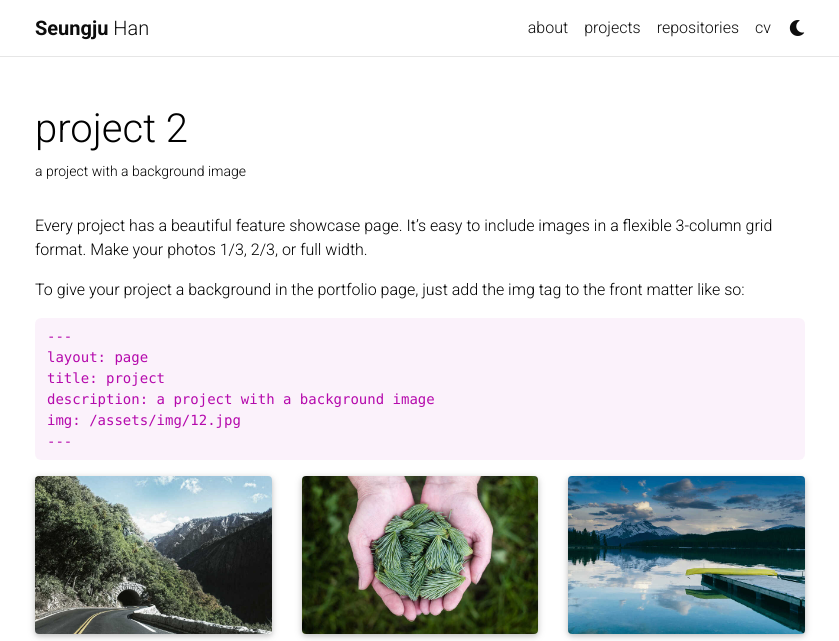
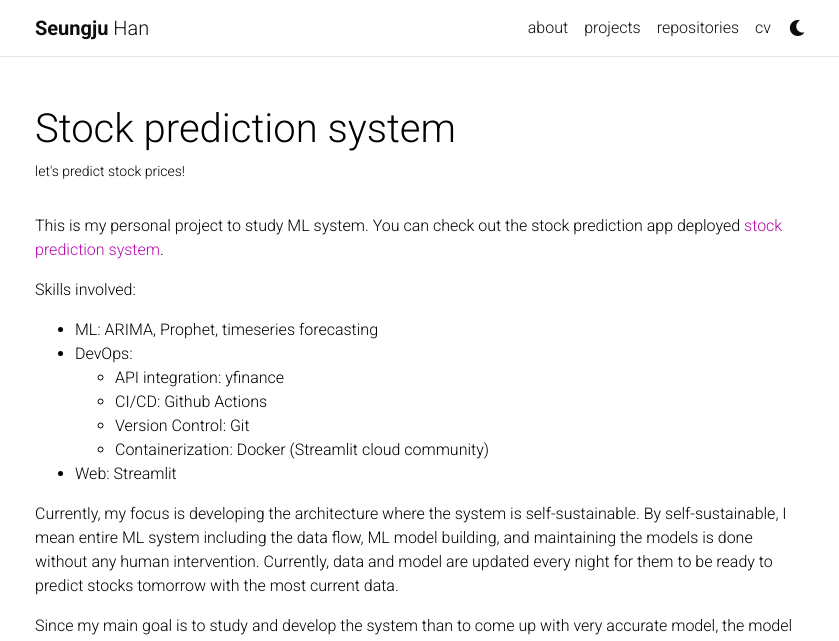
Before and after one commit to seungjoohan/seungjoohan.github.io, a Jekyll site: the page built from _projects/2_project.md, in a window 1280 px wide and 1400 px high. Shown: the top 641 px of the window, without its empty margins (220-1059 px from the left). Built offline with Jekyll 4.4.1, drawn with Linux system fonts in a browser that asks for light colours; full-size pictures stand in for the smaller copies a plugin makes; comment, search, counter and statistics services are not loaded; a style sheet for code colours, icons or effects is not loaded; some of the changed text lies outside the part shown.

Commit message:
project 2 update

````diff
--- a/_projects/2_project.md
+++ b/_projects/2_project.md
@@ -1,80 +1,32 @@
 ---
 layout: page
-title: project 2
-description: a project with a background image
-img: assets/img/3.jpg
+title: Stock prediction system
+description: let's predict stock prices!
+img: assets/img/stock.jpg
 importance: 2
 category: work
 ---
 
-Every project has a beautiful feature showcase page.
-It's easy to include images in a flexible 3-column grid format.
-Make your photos 1/3, 2/3, or full width.
+This is my personal project to study ML system. You can check out the stock prediction app deployed [stock prediction system](https://itydvee55cjn8mbcjn3y4t.streamlit.app/).
 
-To give your project a background in the portfolio page, just add the img tag to the front matter like so:
+Skills involved:
+ - ML: ARIMA, Prophet, timeseries forecasting
+ - DevOps:
+    - API integration: yfinance
+    - CI/CD: Github Actions
+    - Version Control: Git
+    - Containerization: Docker (Streamlit cloud community)
+ - Web: Streamlit
 
-    ---
-    layout: page
-    title: project
-    description: a project with a background image
-    img: /assets/img/12.jpg
-    ---
+Currently, my focus is developing the architecture where the system is self-sustainable. By self-sustainable, I mean entire ML system including the data flow, ML model building, and maintaining the models is done without any human intervention. Currently, data and model are updated every night for them to be ready to predict stocks tomorrow with the most current data.
+
+Since my main goal is to study and develop the system than to come up with very accurate model, the model is not reliable. Otherwise, I'd be trading to earn money rather than building the app!
 
 <div class="row">
     <div class="col-sm mt-3 mt-md-0">
-        {% include figure.html path="assets/img/1.jpg" title="example image" class="img-fluid rounded z-depth-1" %}
-    </div>
-    <div class="col-sm mt-3 mt-md-0">
-        {% include figure.html path="assets/img/3.jpg" title="example image" class="img-fluid rounded z-depth-1" %}
-    </div>
-    <div class="col-sm mt-3 mt-md-0">
-        {% include figure.html path="assets/img/5.jpg" title="example image" class="img-fluid rounded z-depth-1" %}
+        {% include figure.html path="assets/img/stock-prediction.gif" title="stock prediction app demo" class="img-fluid rounded z-depth-1" %}
     </div>
 </div>
 <div class="caption">
-    Caption photos easily. On the left, a road goes through a tunnel. Middle, leaves artistically fall in a hipster photoshoot. Right, in another hipster photoshoot, a lumberjack grasps a handful of pine needles.
+    The app is deployed with Streamlit
 </div>
-<div class="row">
-    <div class="col-sm mt-3 mt-md-0">
-        {% include figure.html path="assets/img/5.jpg" title="example image" class="img-fluid rounded z-depth-1" %}
-    </div>
-</div>
-<div class="caption">
-    This image can also have a caption. It's like magic.
-</div>
-
-You can also put regular text between your rows of images.
-Say you wanted to write a little bit about your project before you posted the rest of the images.
-You describe how you toiled, sweated, *bled* for your project, and then... you reveal its glory in the next row of images.
-
-
-<div class="row justify-content-sm-center">
-    <div class="col-sm-8 mt-3 mt-md-0">
-        {% include figure.html path="assets/img/6.jpg" title="example image" class="img-fluid rounded z-depth-1" %}
-    </div>
-    <div class="col-sm-4 mt-3 mt-md-0">
-        {% include figure.html path="assets/img/11.jpg" title="example image" class="img-fluid rounded z-depth-1" %}
-    </div>
-</div>
-<div class="caption">
-    You can also have artistically styled 2/3 + 1/3 images, like these.
-</div>
-
-
-The code is simple.
-Just wrap your images with `<div class="col-sm">` and place them inside `<div class="row">` (read more about the <a href="https://getbootstrap.com/docs/4.4/layout/grid/">Bootstrap Grid</a> system).
-To make images responsive, add `img-fluid` class to each; for rounded corners and shadows use `rounded` and `z-depth-1` classes.
-Here's the code for the last row of images above:
-
-{% raw %}
-```html
-<div class="row justify-content-sm-center">
-    <div class="col-sm-8 mt-3 mt-md-0">
-        {% include figure.html path="assets/img/6.jpg" title="example image" class="img-fluid rounded z-depth-1" %}
-    </div>
-    <div class="col-sm-4 mt-3 mt-md-0">
-        {% include figure.html path="assets/img/11.jpg" title="example image" class="img-fluid rounded z-depth-1" %}
-    </div>
-</div>
-```
-{% endraw %}
````
Also changed, not shown: _projects/1_project.md (+8 -1 lines), _projects/3_project.md (deleted, +0 -81 lines), assets/img/publication_preview/brownian-motion.gif (deleted), assets/img/publication_preview/wave-mechanics.gif (deleted), assets/img/publications-screenshot.png (deleted), assets/img/stock.jpg (added), 1 other file.
